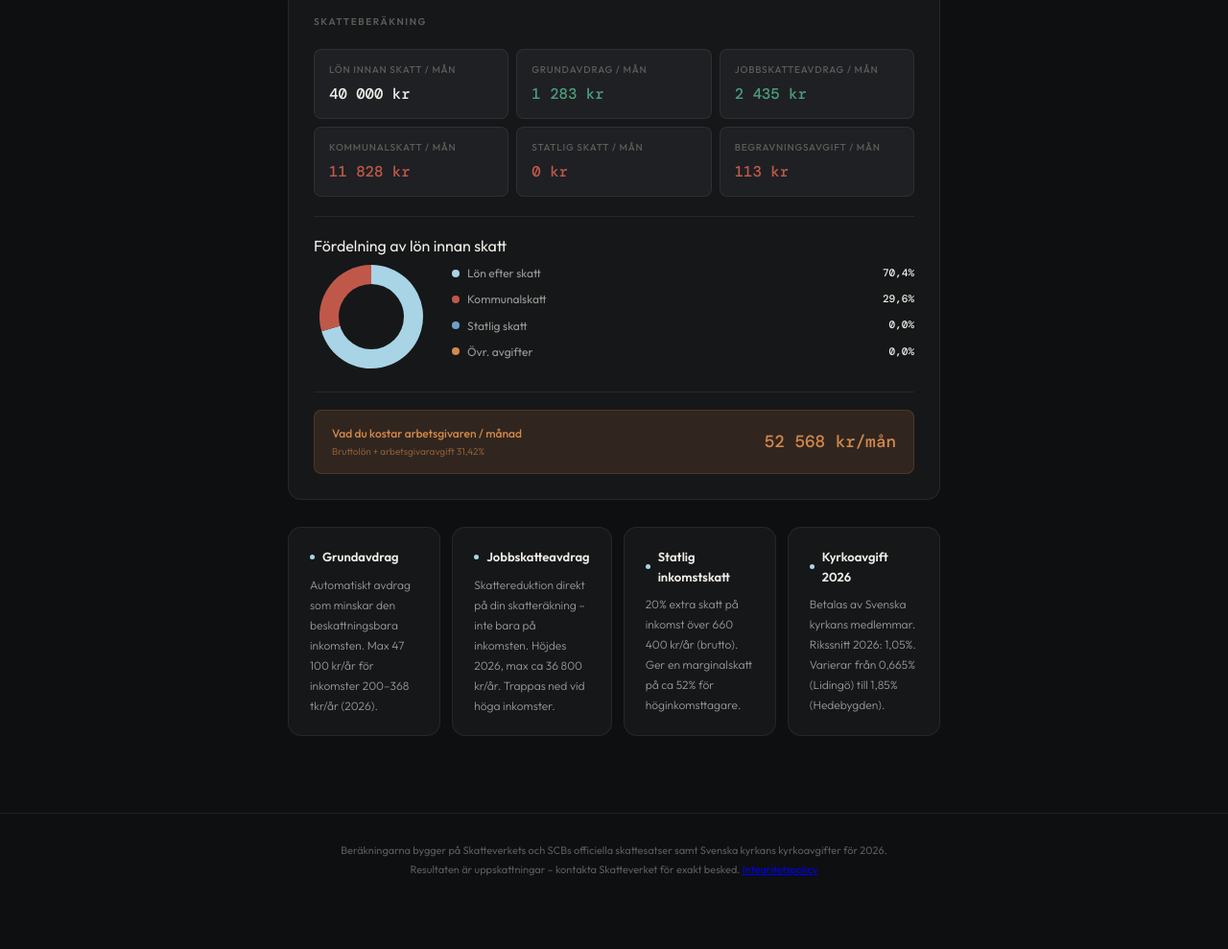
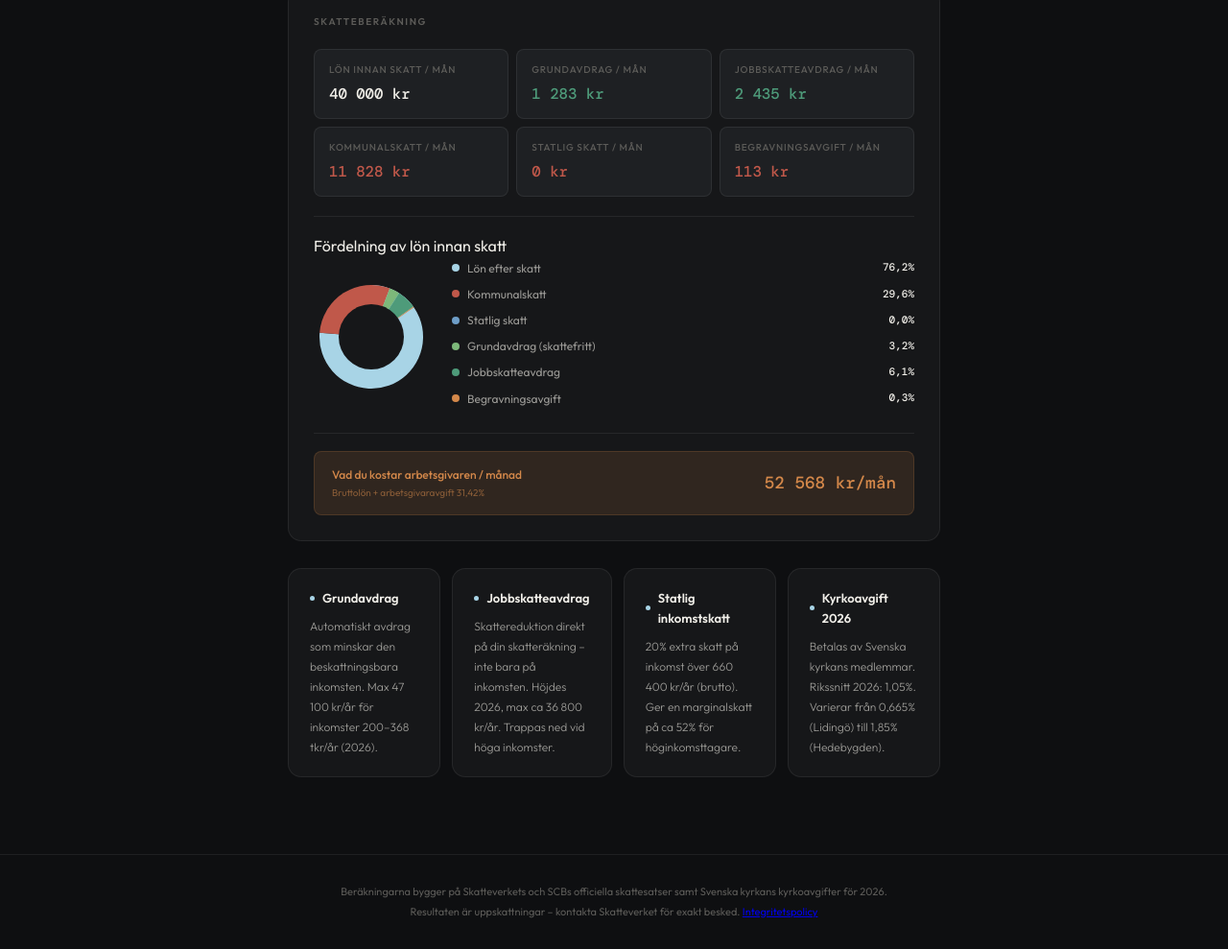
Before and after one commit to johnniehydling/lonefterskatt, a plain HTML site: page index.html in a window 1280 px wide. Shown: the part 1204-2193 px from the top of the page at 96% size. Before the commit the page ends 2149 px from the top, so only its background shows below. Drawn offline with nearby package versions, Linux system fonts and the light colour scheme.

Commit message:
Add files via upload
Changed logic for pie-chart

```diff
--- a/index.html
+++ b/index.html
@@ -1240,8 +1240,10 @@ footer {
           <div class="pie-legend-row"><span class="pie-dot" style="background:var(--ice)"></span><span class="pie-lbl">Lön efter skatt</span><span class="pie-val" id="bp-net">–</span></div>
           <div class="pie-legend-row"><span class="pie-dot" style="background:var(--red)"></span><span class="pie-lbl">Kommunalskatt</span><span class="pie-val" id="bp-kom">–</span></div>
           <div class="pie-legend-row"><span class="pie-dot" style="background:#6E9EC8"></span><span class="pie-lbl">Statlig skatt</span><span class="pie-val" id="bp-stat">–</span></div>
+          <div class="pie-legend-row"><span class="pie-dot" style="background:#7DB87A"></span><span class="pie-lbl">Grundavdrag (skattefritt)</span><span class="pie-val" id="bp-grund">–</span></div>
+          <div class="pie-legend-row"><span class="pie-dot" style="background:var(--pine)"></span><span class="pie-lbl">Jobbskatteavdrag</span><span class="pie-val" id="bp-jobb">–</span></div>
+          <div class="pie-legend-row"><span class="pie-dot" style="background:var(--amber)"></span><span class="pie-lbl">Begravningsavgift</span><span class="pie-val" id="bp-beg">–</span></div>
           <div class="pie-legend-row" id="kyrka-legend" style="display:none"><span class="pie-dot" style="background:var(--gold)"></span><span class="pie-lbl">Kyrkoavgift</span><span class="pie-val" id="bp-kyrka">–</span></div>
-          <div class="pie-legend-row"><span class="pie-dot" style="background:var(--amber)"></span><span class="pie-lbl">Övr. avgifter</span><span class="pie-val" id="bp-other">–</span></div>
         </div>
       </div>
 
@@ -1411,25 +1413,38 @@ function calc() {
   document.getElementById('b-kyrka').textContent = kr(taxKyrka/12);
   document.getElementById('emp-cost').textContent = kr(gm*(1+EMP)) + '/mån';
 
-  const ks   = (taxKom/gy)*100;
-  const ss   = (taxStat/gy)*100;
-  const kyrS = kyrkaOn ? (taxKyrka/gy)*100 : 0;
-  const os   = Math.max(0, ((taxBeg-jobbAv)/gy)*100 + 0.4);
-  const ns   = Math.max(0, 100-ks-ss-kyrS-os);
+  // ── PIE CHART ─────────────────────────────────────────────────────
+  // Dela upp bruttolönen i exakta segment som summerar till 100%.
+  // Logik: brutto = nettolön + kommunalskatt(brutto) - jobbskatteavdrag + statlig skatt + begravningsavgift + kyrkoavgift
+  // Kommunalskatt(brutto) = taxKomBase * rate = (gy - ga) * rate
+  // Vi visar grundavdraget som en skattefri del (det som "sparas" jämfört med om hela lönen beskattades)
+  // och jobbskatteavdraget som en rabatt-del.
+
+  const grundPct  = (ga / gy) * 100;                          // skattefri del via grundavdrag
+  const jobbPct   = (jobbAv / gy) * 100;                      // rabatt via jobbskatteavdrag
+  const komPct    = (taxKom / gy) * 100;                       // kommunalskatt betald
+  const statPct   = (taxStat / gy) * 100;                      // statlig skatt betald
+  const begPct    = (taxBeg / gy) * 100;                       // begravningsavgift
+  const kyrkaPct2 = (taxKyrka / gy) * 100;                     // kyrkoavgift
+  const netPct    = (netY / gy) * 100;                         // lön efter skatt
 
   drawPie([
-    { pct: ns,   color: 'var(--ice)' },
-    { pct: ks,   color: 'var(--red)' },
-    { pct: ss,   color: '#6E9EC8' },
-    { pct: kyrS, color: 'var(--gold)' },
-    { pct: os,   color: 'var(--amber)' },
+    { pct: netPct,   color: 'var(--ice)' },
+    { pct: komPct,   color: 'var(--red)' },
+    { pct: statPct,  color: '#6E9EC8' },
+    { pct: grundPct, color: '#7DB87A' },
+    { pct: jobbPct,  color: 'var(--pine)' },
+    { pct: begPct,   color: 'var(--amber)' },
+    { pct: kyrkaPct2, color: 'var(--gold)' },
   ]);
 
-  document.getElementById('bp-net').textContent   = pct(ns);
-  document.getElementById('bp-kom').textContent   = pct(ks);
-  document.getElementById('bp-stat').textContent  = pct(ss);
-  document.getElementById('bp-kyrka').textContent = pct(kyrS);
-  document.getElementById('bp-other').textContent = pct(os);
+  document.getElementById('bp-net').textContent   = pct(netPct);
+  document.getElementById('bp-kom').textContent   = pct(komPct);
+  document.getElementById('bp-stat').textContent  = pct(statPct);
+  document.getElementById('bp-grund').textContent = pct(grundPct);
+  document.getElementById('bp-jobb').textContent  = pct(jobbPct);
+  document.getElementById('bp-beg').textContent   = pct(begPct);
+  document.getElementById('bp-kyrka').textContent = pct(kyrkaPct2);
   document.getElementById('kyrka-legend').style.display = kyrkaOn ? '' : 'none';
 }
 
```
